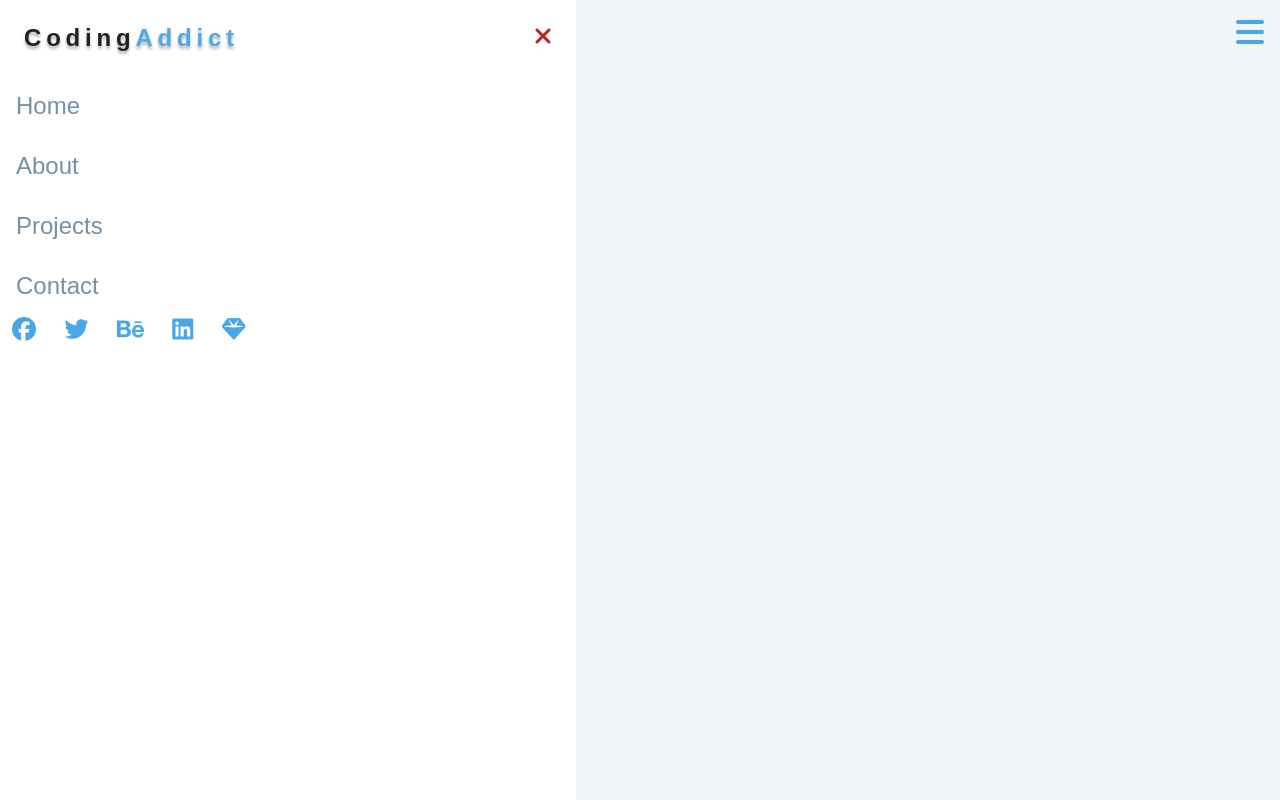
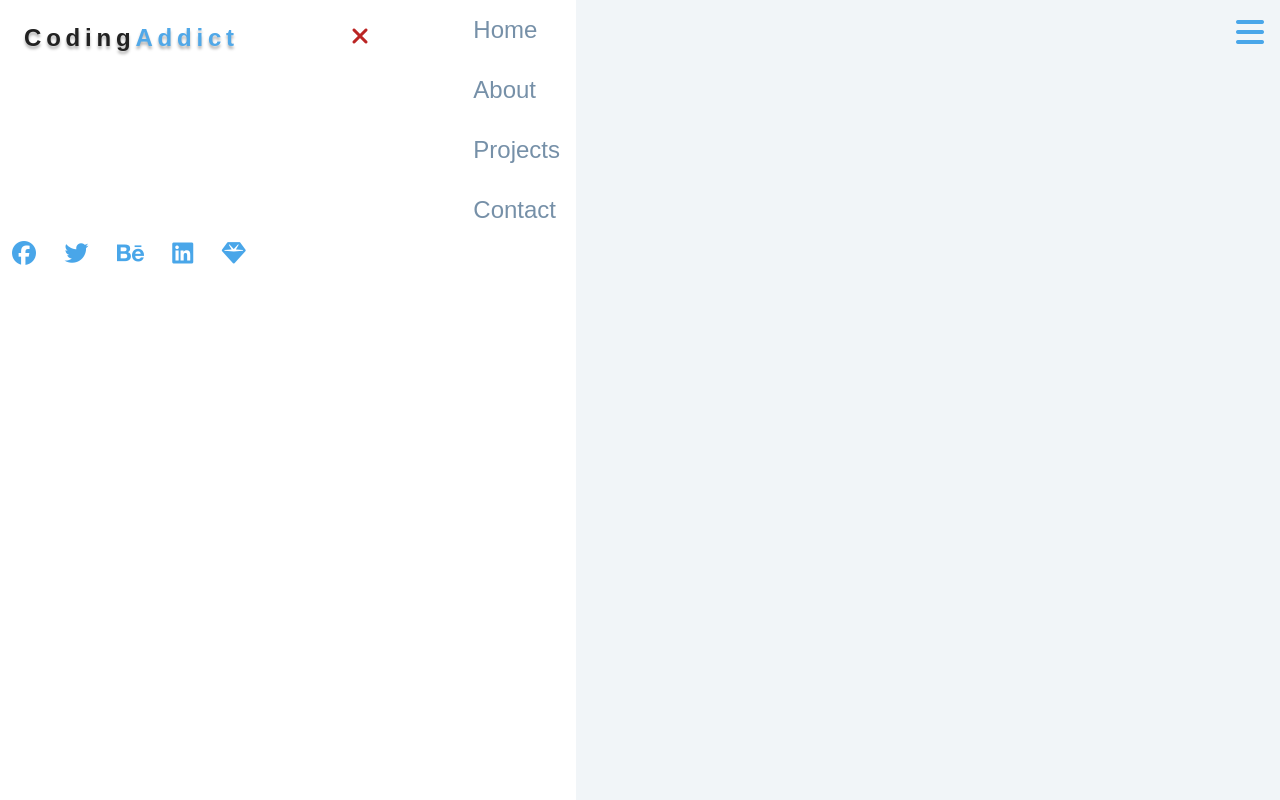
Before and after one commit to AngeloCornelio/sidebar, a website: page index.html in a window 1280 px wide. Drawn offline with Linux system fonts and the light colour scheme.

Commit message:
Configure .side-nav to use Flexbox

```diff
--- a/styles.css
+++ b/styles.css
@@ -23,6 +23,11 @@ body {
     background-color: white;
     width: 45%; /* Temporary; to be moved to show class */
     height: 100vh;
+    display: flex;
+    flex-wrap: wrap;
+    justify-content: space-between;
+    align-items: flex-start;
+    align-content: flex-start;
 }
 
 .logo {
```
